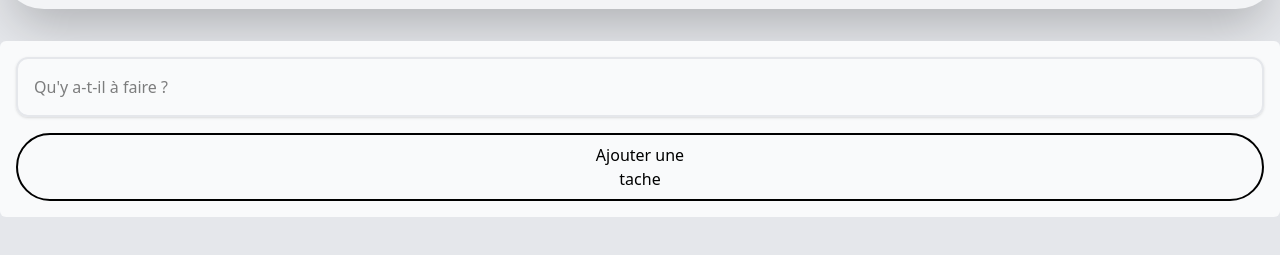
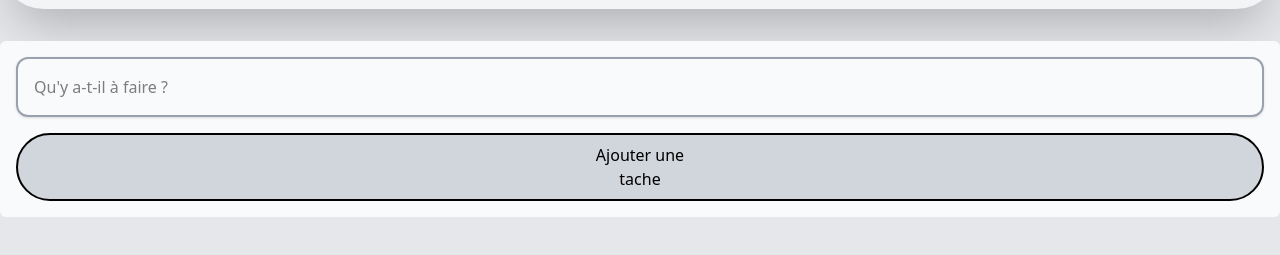
Before and after one commit to Medoune-ops/exotaskmanager, a plain HTML site: page index.html in a window 1280 px wide. Shown: the part 79-334 px from the top of the page. Drawn offline with nearby package versions, Linux system fonts and the light colour scheme.

Commit message:
modif section 2

```diff
--- a/index.html
+++ b/index.html
@@ -38,8 +38,8 @@
   type="text"
   id="taskInput"
   placeholder="Qu'y a-t-il à faire ?"
-  class="w-full p-4 rounded-xl border-2 border-gray-200 outline-none focus:border-indigo-500 transition-all duration-300 shadow-sm">
-  <button class="mt-4 nav-btn px-139 border-2 py-2 rounded-full transition duration-300">Ajouter une tache</button>
+  class="w-full p-4 rounded-xl border-2 border-gray-400 outline-none focus:border-indigo-500 transition-all duration-300 shadow-sm">
+  <button class="mt-4 nav-btn px-139 bg-gray-300 border-2 py-2 rounded-full transition duration-300">Ajouter une tache</button>
     </div>
 </section>
 
```
